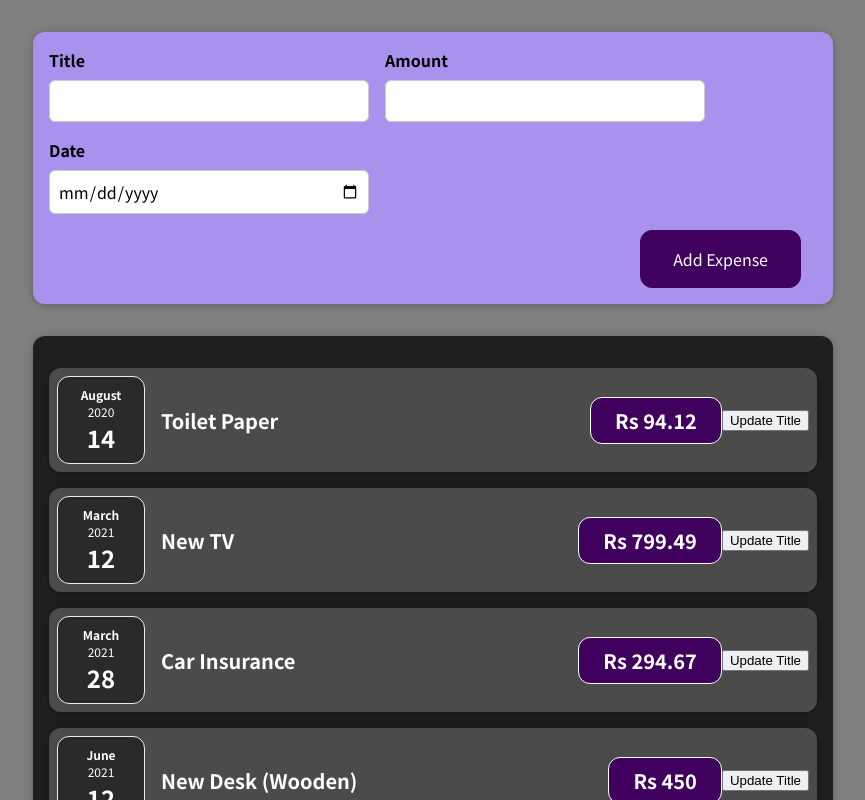
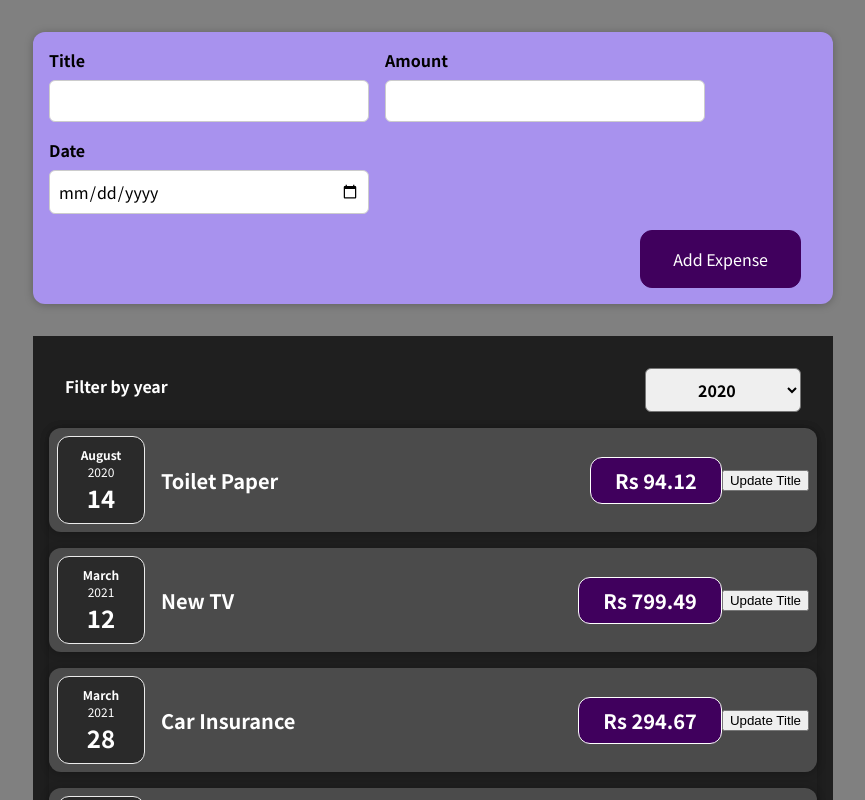
Before and after one commit to jatinKhachane/expense-tracker, a React (Create React App) app: page / in a window 1280 px wide. Shown: the top 800 px of the page, without its empty margins (207-1072 px from the left). Built offline with nearby package versions, Linux system fonts and the light colour scheme.

Commit message:
filterYear code strcture

```diff
--- a/src/components/Expenses/Expenses.js
+++ b/src/components/Expenses/Expenses.js
@@ -1,11 +1,26 @@
+import React, { useState } from "react";
 import ExpenseItem from "./ExpenseItem";
 import Card from "../UI/Card";
+import ExpensesFilter from "./ExpensesFilter";
 
 import "./Expenses.css";
 
 function Expenses(props) {
+  const [filteredYear, setFilteredYear] = useState("2020");
+
+  const saveCurrentFilterYear = (year) => {
+    setFilteredYear(year);
+    console.log("from Expenses:", year, filteredYear);
+  };
+
   return (
-    <Card class="expenses">
+    <div className="expenses">
+      <ExpensesFilter
+        selected={filteredYear}
+        onSaveCurrentFilterYear={saveCurrentFilterYear}
+      />
+
+      <Card className="expenses">
         <ExpenseItem
           title={props.items[0].title}
           amount={props.items[0].amount}
@@ -27,6 +42,7 @@
           date={props.items[3].date}
         />
       </Card>
+    </div>
   );
 }
 
--- /dev/null
+++ b/src/components/Expenses/ExpensesFilter.css
@@ -0,0 +1,24 @@
+.expenses-filter {
+  color: white;
+  padding: 0 1rem;
+}
+
+.expenses-filter__control {
+  display: flex;
+  width: 100%;
+  align-items: center;
+  justify-content: space-between;
+  margin: 1rem 0;
+}
+
+.expenses-filter label {
+  font-weight: bold;
+  margin-bottom: 0.5rem;
+}
+
+.expenses-filter select {
+  font: inherit;
+  padding: 0.5rem 3rem;
+  font-weight: bold;
+  border-radius: 6px;
+}
--- /dev/null
+++ b/src/components/Expenses/ExpensesFilter.js
@@ -0,0 +1,25 @@
+import React from "react";
+
+import "./ExpensesFilter.css";
+
+const ExpensesFilter = (props) => {
+  const dropDownChangeHandler = (event) => {
+    props.onSaveCurrentFilterYear(event.target.value);
+  };
+
+  return (
+    <div className="expenses-filter">
+      <div className="expenses-filter__control">
+        <label>Filter by year</label>
+        <select value={props.selected} onChange={dropDownChangeHandler}>
+          <option value="2022">2022</option>
+          <option value="2021">2021</option>
+          <option value="2020">2020</option>
+          <option value="2019">2019</option>
+        </select>
+      </div>
+    </div>
+  );
+};
+
+export default ExpensesFilter;
```
Lines whose indentation alone changed are shown as unchanged.
